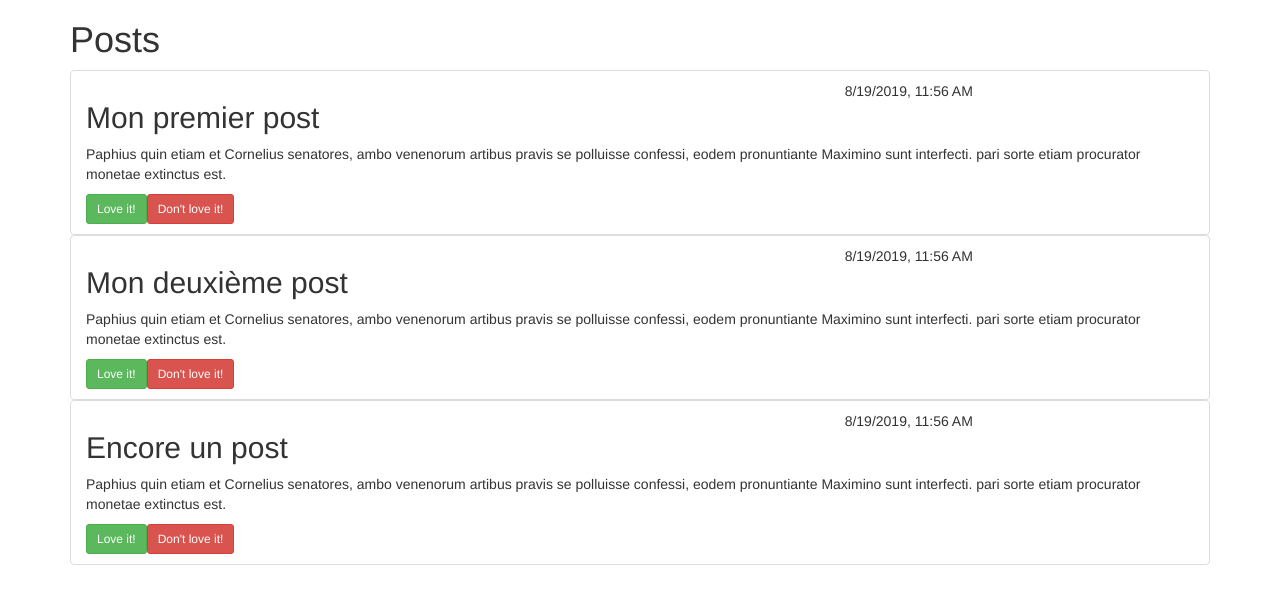
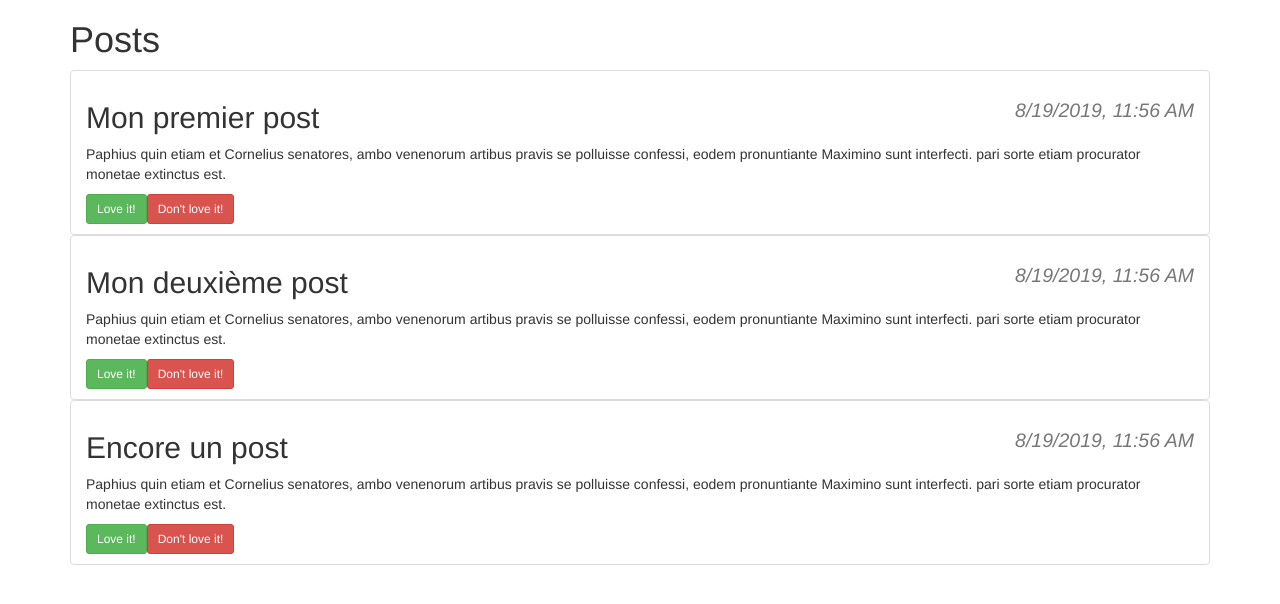
Before and after one commit to melkarmo/OcBlog, an Angular app: page / in a window 1280 px wide. Shown: the top 604 px of the page. Built offline with nearby package versions, Linux system fonts and the light colour scheme.

Commit message:
Update post-list-item.component.html

```diff
--- a/src/app/post-list-item/post-list-item.component.html
+++ b/src/app/post-list-item/post-list-item.component.html
@@ -2,14 +2,10 @@
                 'list-group-item-success': post.loveIts > 0,
                 'list-group-item-danger': post.loveIts < 0}">
 
-  <div class="row">
-    <div class="col-xs-8">
-      <h2>{{ post.title }}</h2>
-    </div>
-    <div class="col-xs-4">
-      <p>{{ post.created_at | date: 'M/d/yyyy, h:mm a' }}</p>
-    </div>
-  </div>
+  <h2>{{ post.title }}
+    <em class="pull-right small">{{ post.created_at | date:'M/d/yyyy, h:mm a' }}</em>
+  </h2>
+
   <p>{{ post.content }}</p>
 
   <button class="btn btn-sm btn-success" (click)="like()">Love it!</button>
```
